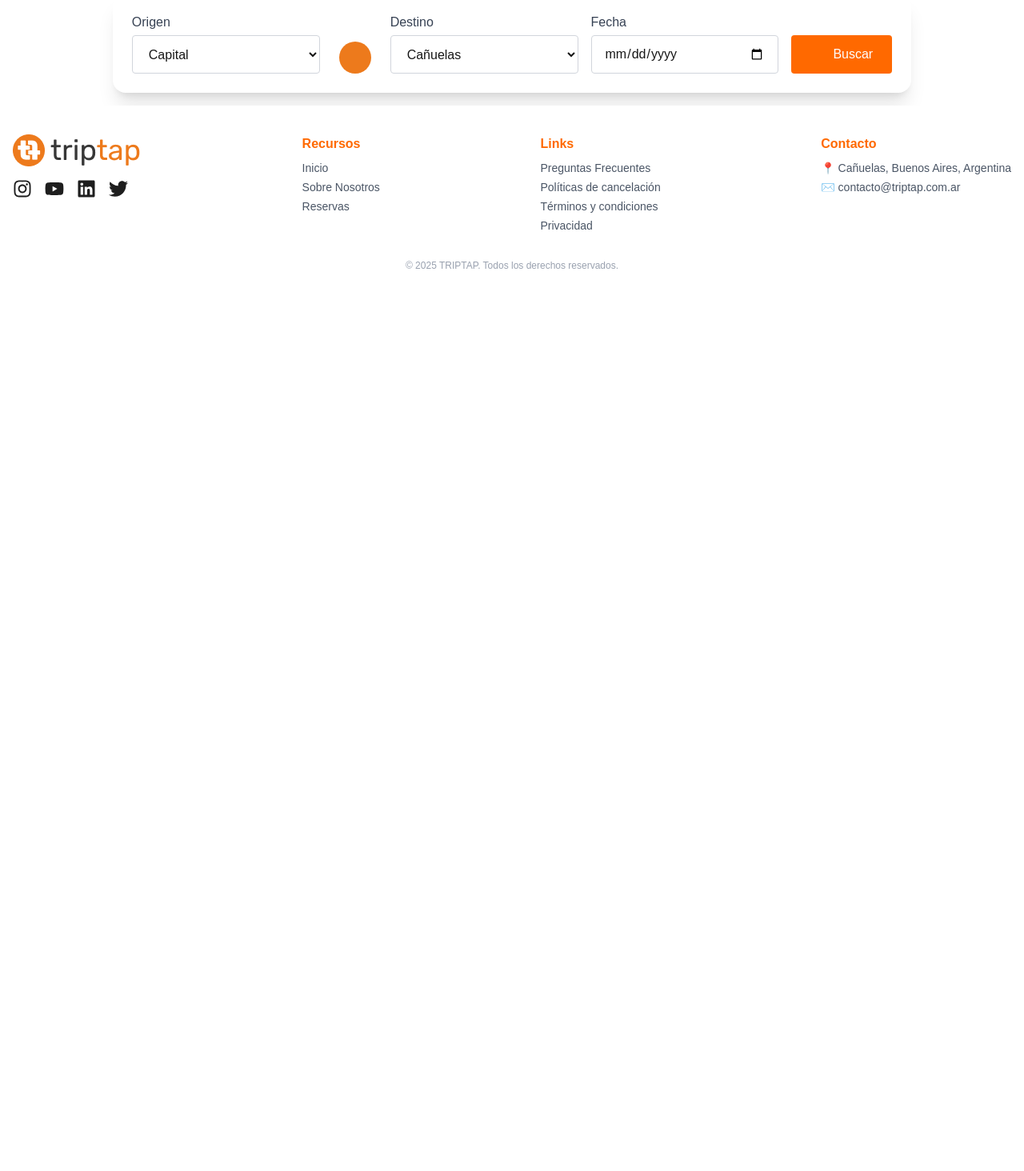
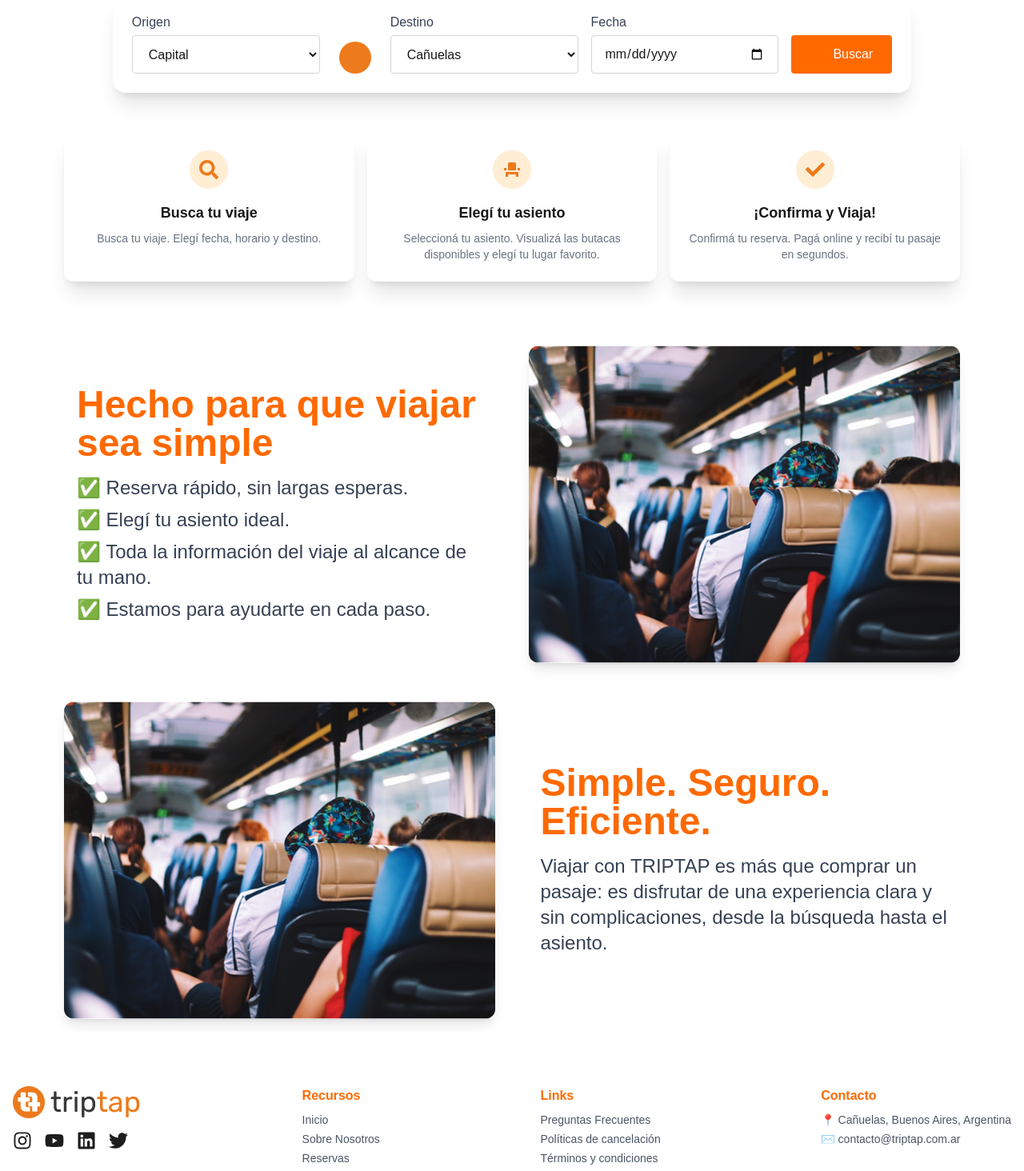
Before and after one commit to ezequielmanchula/triptap-frontend, a Next.js app: page / in a window 1280 px wide. Shown: the part 960-2424 px from the top of the page at 80% size. Before the commit the page ends 1336 px from the top, so only its background shows below. Built offline with nearby package versions, Linux system fonts and the light colour scheme; some icons are missing.

Commit message:
style(home): add InfoSection component

```diff
--- a/src/app/components/common/Card.tsx
+++ /dev/null
@@ -1,6 +0,0 @@
-
-export default function Card() {
-  return (
-    <div>Card</div>
-  )
-}
--- /dev/null
+++ b/src/app/components/ui/InfoSection.tsx
@@ -0,0 +1,55 @@
+
+import Image from "next/image";
+import infoImage from "@/assets/images/info-section.png";
+
+
+export default function InfoSection() {
+  return (
+    <section className="px-4 py-12 max-w-6xl mx-auto gap-4">
+      {/* Primera fila */}
+      <div className="flex flex-col-reverse md:flex-row items-center gap-10 mb-12">
+        {/* Texto */}
+        <div className="md:w-1/2 p-4">
+          <h2 className="text-orange-500  md:text-5xl font-semibold mb-4">
+            Hecho para que viajar sea simple
+          </h2>
+          <ul className="space-y-2 text-gray-700 md:text-2xl">
+            <li>✅ Reserva rápido, sin largas esperas.</li>
+            <li>✅ Elegí tu asiento ideal.</li>
+            <li>✅ Toda la información del viaje al alcance de tu mano.</li>
+            <li>✅ Estamos para ayudarte en cada paso.</li>
+          </ul>
+        </div>
+        {/* Imagen */}
+        <div className="md:w-1/2">
+          <Image
+            src={infoImage}
+            alt="Pasajeros en micro"
+            className="w-full rounded-lg shadow-lg"
+          />
+        </div>
+      </div>
+
+      {/* Segunda fila */}
+      <div className="flex flex-col md:flex-row items-center gap-10">
+        {/* Imagen */}
+        <div className="md:w-1/2">
+          <Image
+            src={infoImage}
+            alt="Personas usando app en micro"
+            className="w-full rounded-lg shadow-lg"
+          />
+        </div>
+        {/* Texto */}
+        <div className="md:w-1/2 p-4">
+          <h2 className="text-orange-500 md:text-5xl font-semibold mb-4">
+            Simple. Seguro. Eficiente.
+          </h2>
+          <p className="text-gray-700 text-sm md:text-2xl">
+            Viajar con TRIPTAP es más que comprar un pasaje: es disfrutar de una experiencia clara y sin complicaciones, desde la búsqueda hasta el asiento.
+          </p>
+        </div>
+      </div>
+    </section>
+  );
+}
--- /dev/null
+++ b/src/app/components/ui/Steps.tsx
@@ -0,0 +1,39 @@
+
+import { FaSearch, FaCheck } from "react-icons/fa";
+import { MdEventSeat } from "react-icons/md";
+
+export default function Steps() {
+  return (
+    <section className="px-4 py-8 max-w-6xl mx-auto">
+      <div className="flex flex-col md:flex-row gap-4">
+        <div className="flex-1 bg-white shadow-xl rounded-xl p-6 flex flex-col items-center text-center">
+          <div className="bg-orange-100 text-orange-500 rounded-full p-3 mb-4">
+            <FaSearch size={24} color="#ED7A1C" />
+          </div>
+          <h3 className="font-semibold text-lg mb-2">Busca tu viaje</h3>
+          <p className="text-gray-500 text-sm">
+            Busca tu viaje. Elegí fecha, horario y destino.
+          </p>
+        </div>
+        <div className="flex-1 bg-white shadow-xl rounded-xl p-6 flex flex-col items-center text-center">
+          <div className="bg-orange-100 text-orange-500 rounded-full p-3 mb-4">
+            <MdEventSeat size={24} color="#ED7A1C" />
+          </div>
+          <h3 className="font-semibold text-lg mb-2">Elegí tu asiento</h3>
+          <p className="text-gray-500 text-sm">
+            Seleccioná tu asiento. Visualizá las butacas disponibles y elegí tu lugar favorito.
+          </p>
+        </div>
+        <div className="flex-1 bg-white shadow-xl rounded-xl p-6 flex flex-col items-center text-center">
+          <div className="bg-orange-100 text-orange-500 rounded-full p-3 mb-4">
+             <FaCheck size={24} color="#ED7A1C" />
+          </div>
+          <h3 className="font-semibold text-lg mb-2">¡Confirma y Viaja!</h3>
+          <p className="text-gray-500 text-sm">
+            Confirmá tu reserva. Pagá online y recibí tu pasaje en segundos.
+          </p>
+        </div>
+      </div>
+    </section>
+  );
+}
--- a/src/app/page.tsx
+++ b/src/app/page.tsx
@@ -2,6 +2,8 @@
 
 import SearchForm from "./components/common/SearchForm";
 import Hero from "./components/ui/Hero";
+import InfoSection from "./components/ui/InfoSection";
+import Steps from "./components/ui/Steps";
 
 
 export default function Home() {
@@ -11,6 +13,8 @@ export default function Home() {
         <Hero />
         <SearchForm />
       </div>
+      <Steps />
+      <InfoSection />
     </>
 
   );
```
Also changed, not shown: src/assets/images/info-section.png (added), 1 other file (tests, documents, lock files or other folders).
